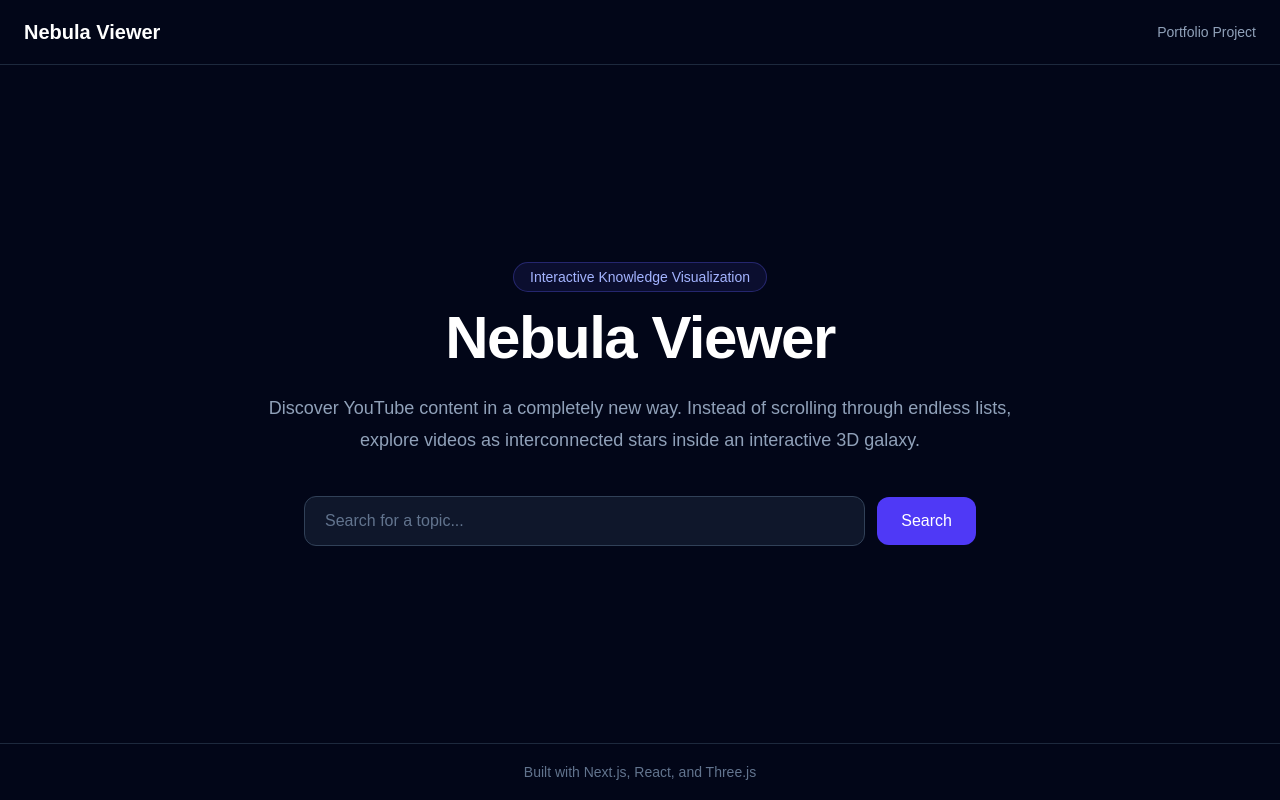
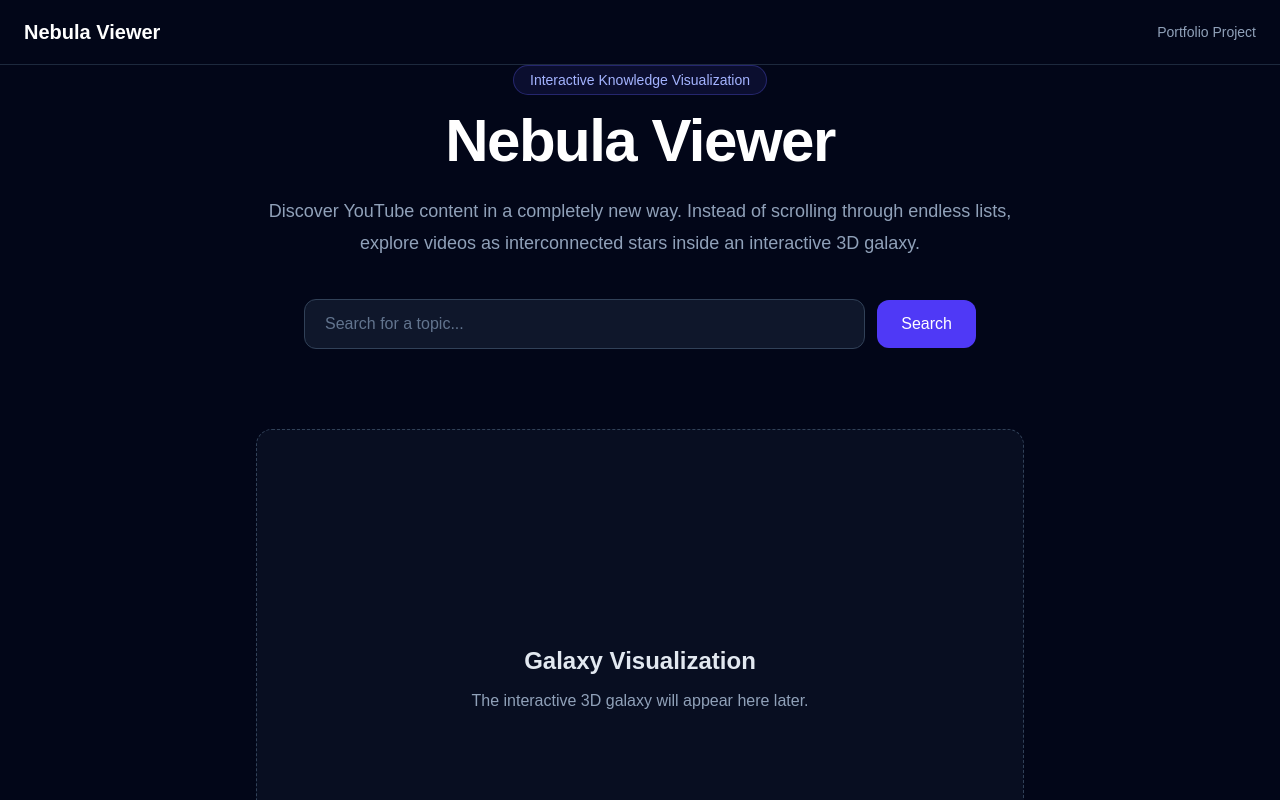
Before and after one commit to leulmintesinot/nebula-viewer, a Next.js app: page / in a window 1280 px wide. Shown: the top 800 px of the page. Built offline with nearby package versions, Linux system fonts and the light colour scheme.

Commit message:
feat(galaxy): add placeholder for future 3D visualization

```diff
--- a/app/page.tsx
+++ b/app/page.tsx
@@ -1,6 +1,7 @@
 import Header from "@/components/layout/Header";
 import Footer from "@/components/layout/Footer";
 import Hero from "@/components/hero/Hero";
+import GalaxyPlaceholder from "@/components/galaxy/GalaxyPlaceholder";
 
 export default function Home() {
   return (
@@ -8,7 +9,12 @@
       <Header />
 
       <main className="flex flex-1 items-center justify-center px-6">
-        <Hero />
+        <div className="mx-auto flex max-w-7xl flex-col items-center">
+          <Hero />
+
+          <GalaxyPlaceholder />
+        </div>
+
       </main>
 
       <Footer />
--- /dev/null
+++ b/components/galaxy/GalaxyPlaceholder.tsx
@@ -0,0 +1,17 @@
+export default function GalaxyPlaceholder() {
+  return (
+    <section className="mt-20 w-full max-w-6xl">
+      <div className="flex h-[500px] items-center justify-center rounded-2xl border border-dashed border-slate-700 bg-slate-900/50">
+        <div className="text-center">
+          <h2 className="text-2xl font-semibold text-slate-200">
+            Galaxy Visualization
+          </h2>
+
+          <p className="mt-3 text-slate-400">
+            The interactive 3D galaxy will appear here later.
+          </p>
+        </div>
+      </div>
+    </section>
+  );
+}
--- a/components/search/SearchBar.tsx
+++ b/components/search/SearchBar.tsx
@@ -1,3 +1,5 @@
+"use client";
+
 export default function SearchBar() {
   return (
     <form
```
